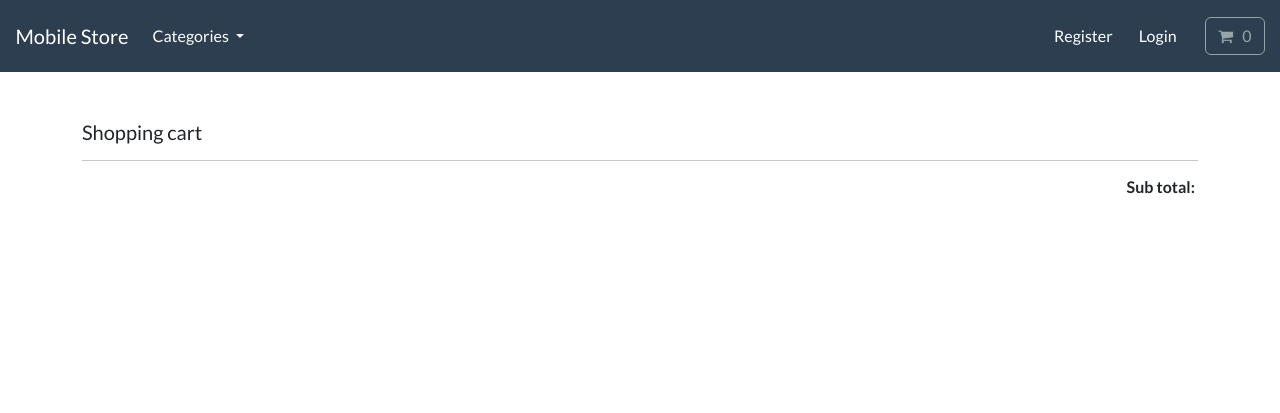
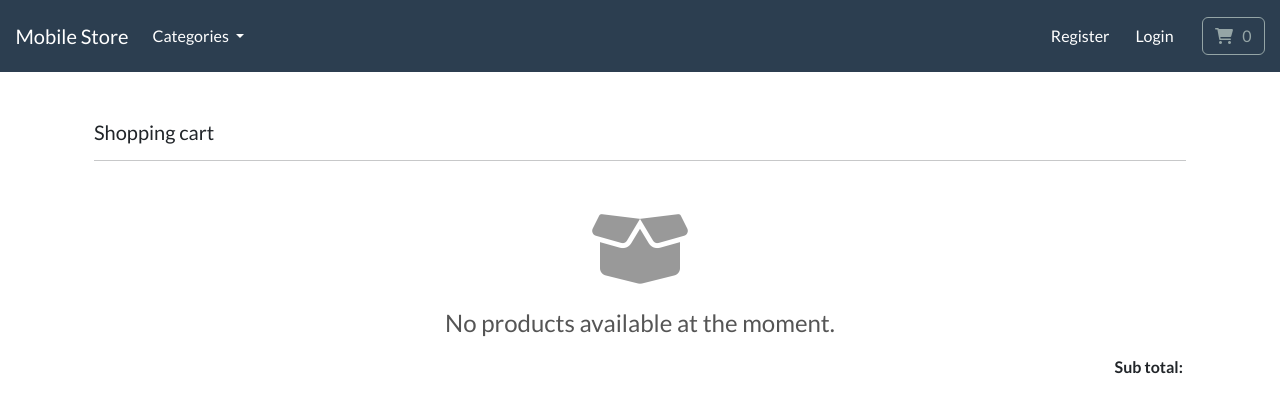
Before and after one commit to duyan77/mobile-app, a Django app: page /cart/ in a window 1280 px wide. Shown: the top 413 px of the page. Run offline with Django 5.2, Linux system fonts and the light colour scheme; data comes from the database, SQL or seed files in the repository; some libraries are stand-ins or nearby versions.

Commit message:
add cart-empty ui

```diff
--- a/cart/templates/cart/cart-summary.html
+++ b/cart/templates/cart/cart-summary.html
@@ -1,10 +1,20 @@
-{% include "store/base.html" %}
+{% extends "store/base.html" %}
 
 {% load static %}
 
 
 {% block content %}
+    <style>
+        .empty-product-icon {
+            font-size: 5rem;
+            color: #999;
+        }
 
+        .empty-product-message {
+            font-size: 1.5rem;
+            color: #555;
+        }
+    </style>
 
     <main class="pt-5">
 
@@ -14,7 +24,19 @@
 
             <hr>
 
-            {# Loop #}
+            {% with qty_amount=cart|length %}
+                {% if qty_amount == 0 %}
+                    <div class="container mt-5">
+                        <div class="row">
+                            <div class="col-12 text-center"><i
+                                    class="fas fa-box-open empty-product-icon"></i>
+                                <p class="empty-product-message mt-3">No products available at
+                                    the moment.</p>
+                            </div>
+                        </div>
+                    </div>
+
+                {% else %}
                     {% for item in cart %}
 
                         {% with product=item.product %}
@@ -50,7 +72,8 @@
 
                                                 <div class="col-6"> Product</div>
 
-                                        <div class="col-6 text-end"><span class="h6 fw-bold">
+                                                <div class="col-6 text-end"><span
+                                                        class="h6 fw-bold">
                                         {{ product.price }} </span></div>
 
                                             </div>
@@ -116,24 +139,16 @@
                         {% endwith %}
 
                     {% endfor %}
+                {% endif %}
 
-            {# end loop #}
-
+            {% endwith %}
             <div class="col-12 text-end">
-
                 <div class="h6 fw-bold"> Sub total:
                     <div id="total" class="d-inline-flex"> <!-- cart.get_total --> </div>
                 </div>
-
+            </div>
         </div>
 
-
-        </div>
-
-
-        </div>
     </main>
 
-
-
 {% endblock %}
--- a/store/templates/store/base.html
+++ b/store/templates/store/base.html
@@ -19,9 +19,8 @@
 
     <link rel="stylesheet" href="https://bootswatch.com/5/flatly/bootstrap.min.css">
 
-    <link rel="stylesheet"
-          href="https://cdnjs.cloudflare.com/ajax/libs/font-awesome/4.7.0/css/font-awesome.min.css">
-
+    <link href="https://cdnjs.cloudflare.com/ajax/libs/font-awesome/6.0.0/css/all.min.css"
+          rel="stylesheet">
 
     <!-- JavaScript -->
 
```
Also changed, not shown: store/migrations/0001_initial.py (added). Lines whose indentation alone changed are shown as unchanged.
